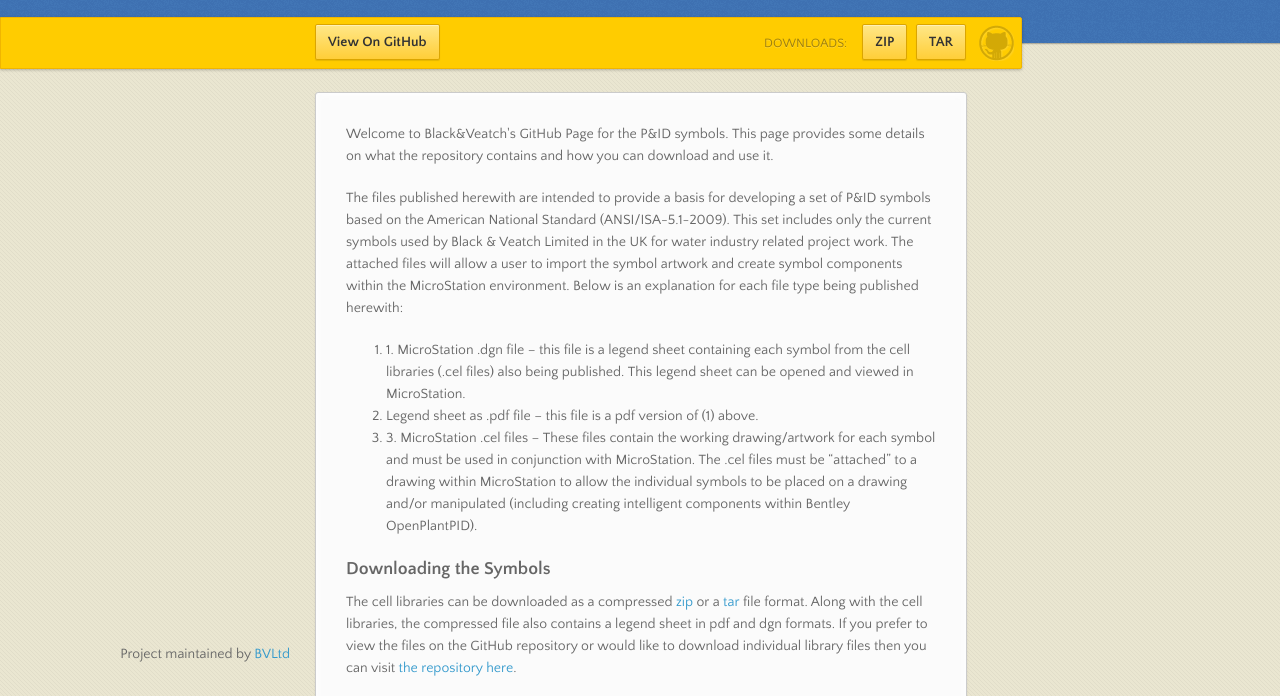
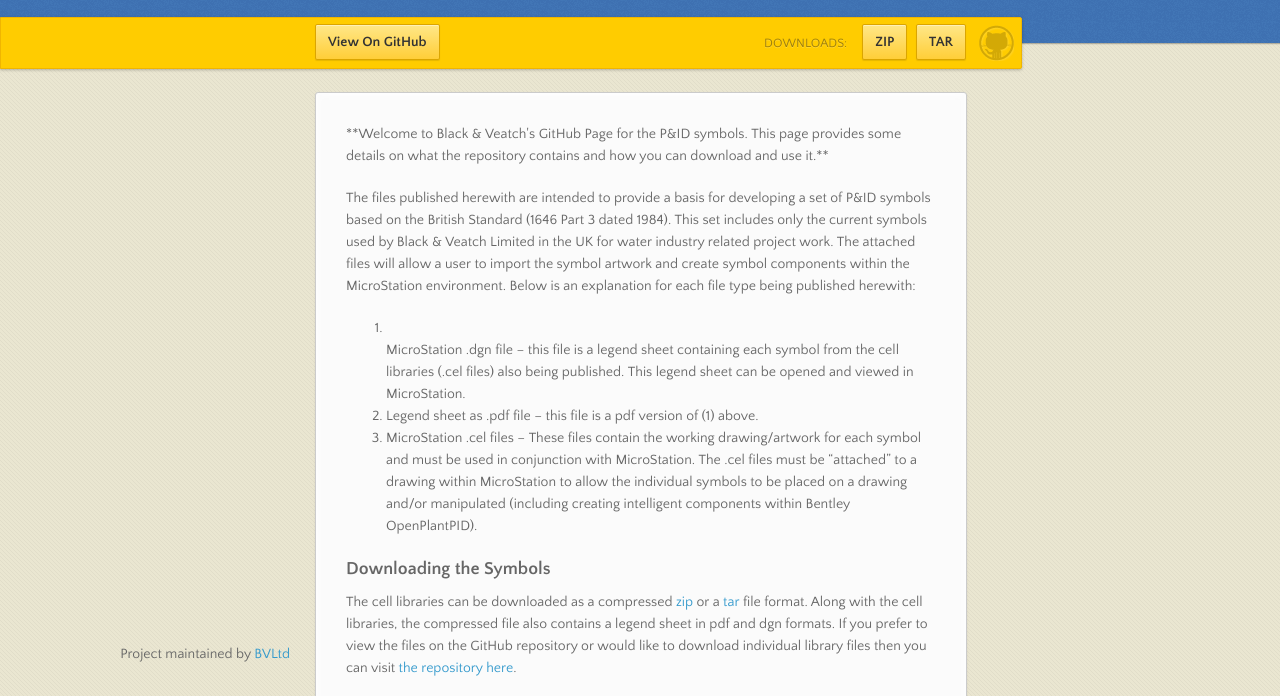
Before and after one commit to BVLtd/PID-Symbols-BritishStandard, a plain HTML site: page index.html in a window 1280 px wide. Shown: the part 98-794 px from the top of the page. Drawn offline with nearby package versions, Linux system fonts and the light colour scheme.

Commit message:
Update index.html

```diff
--- a/index.html
+++ b/index.html
@@ -39,15 +39,15 @@
         <ul></ul>
       </nav>
       <section>
-        <p>Welcome to Black&amp;Veatch's GitHub Page for the P&ID symbols.  This page provides some details on what the repository contains and how you can download and use it.
+        <p>**Welcome to Black &amp; Veatch's GitHub Page for the P&ID symbols.  This page provides some details on what the repository contains and how you can download and use it.**
 </p>
 
-<p>The files published herewith are intended to provide a basis for developing a set of P&ID symbols based on the American National Standard (ANSI/ISA-5.1-2009).  This set includes only the current symbols used by Black & Veatch Limited in the UK for water industry related project work.  The attached files will allow a user to import the symbol artwork and create symbol components within the MicroStation environment.  Below is an explanation for each file type being published herewith:</p>
+<p>The files published herewith are intended to provide a basis for developing a set of P&ID symbols based on the British Standard (1646 Part 3 dated 1984).  This set includes only the current symbols used by Black &amp; Veatch Limited in the UK for water industry related project work.  The attached files will allow a user to import the symbol artwork and create symbol components within the MicroStation environment.  Below is an explanation for each file type being published herewith:</p>
 
 <ol>
-  <li>1.	MicroStation .dgn file – this file is a legend sheet containing each symbol from the cell libraries (.cel files) also being published.  This legend sheet can be opened and viewed in MicroStation.</li>
+  <li></li>MicroStation .dgn file – this file is a legend sheet containing each symbol from the cell libraries (.cel files) also being published.  This legend sheet can be opened and viewed in MicroStation.</li>
   <li>Legend sheet as .pdf file – this file is a pdf version of (1) above.</li>
-  <li>3.	MicroStation .cel files – These files contain the working drawing/artwork for each symbol and must be used in conjunction with MicroStation.  The .cel files must be “attached” to a drawing within MicroStation to allow the individual symbols to be placed on a drawing and/or manipulated (including creating intelligent components within Bentley OpenPlantPID).</li>
+  <li>MicroStation .cel files – These files contain the working drawing/artwork for each symbol and must be used in conjunction with MicroStation.  The .cel files must be “attached” to a drawing within MicroStation to allow the individual symbols to be placed on a drawing and/or manipulated (including creating intelligent components within Bentley OpenPlantPID).</li>
 </ol>
 
 <h3>
```
